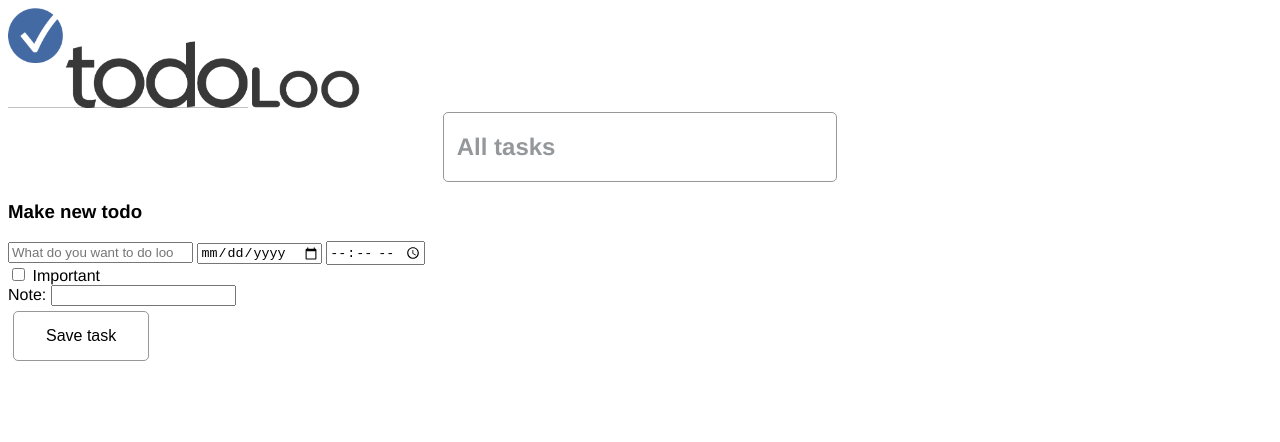
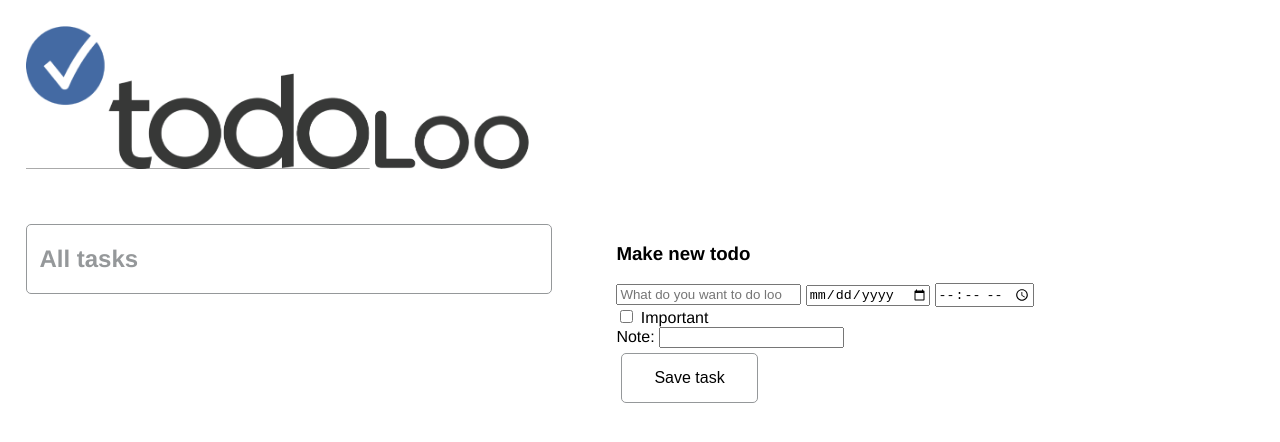
Before and after one commit to asettels/WDT2016, a plain HTML site: page form2.html in a window 1280 px wide. Drawn offline with nearby package versions, Linux system fonts and the light colour scheme.

Commit message:
Improve css (right positions, scalable)

```diff
--- a/form2.html
+++ b/form2.html
@@ -5,7 +5,9 @@
     <link href="style.css" rel="stylesheet" type="text/css">
 </head>
 <body>
-   <img height="100px" src="media/logo.png" alt="logo"/>
+ <header>
+   <img width="50%" src="media/logo.png" alt="logo"/>
+</header>
 <section id="list">
     <h2>All tasks</h2>
 
@@ -13,9 +15,10 @@
     </ul>
 </section>
 
-    <h3>Make new todo</h3>
+
 
 <section id="form">
+    <h3>Make new todo</h3>
     <form id="newToDo" action="#">
         <input type="text" name="task" placeholder="What do you want to do loo">
         <input type="date" name="date">
--- a/style.css
+++ b/style.css
@@ -1,5 +1,6 @@
 body{
 	font-family: Gotham, Helvetica Neue, Helvetica, Arial," sans-serif";
+	margin:0 auto;
 }
 
 h2{
@@ -23,13 +24,25 @@ input[type=submit] {
     font-size: 16px;
 }
 
+header, section{
+margin: 2%;
+}
+
 #list{
-	width:30%;
+	float:left;
+	width:40%;
 	padding-left: 1%;
 	border:1px solid #95989A;
 	border-radius: 5px;
-	margin: 0 auto;
 }
+
+#form{
+	float:left;
+	width:40%;
+	padding-left: 1%;
+	border-radius: 5px;
+}
+
 
 .done{
 	text-decoration: line-through;
```
